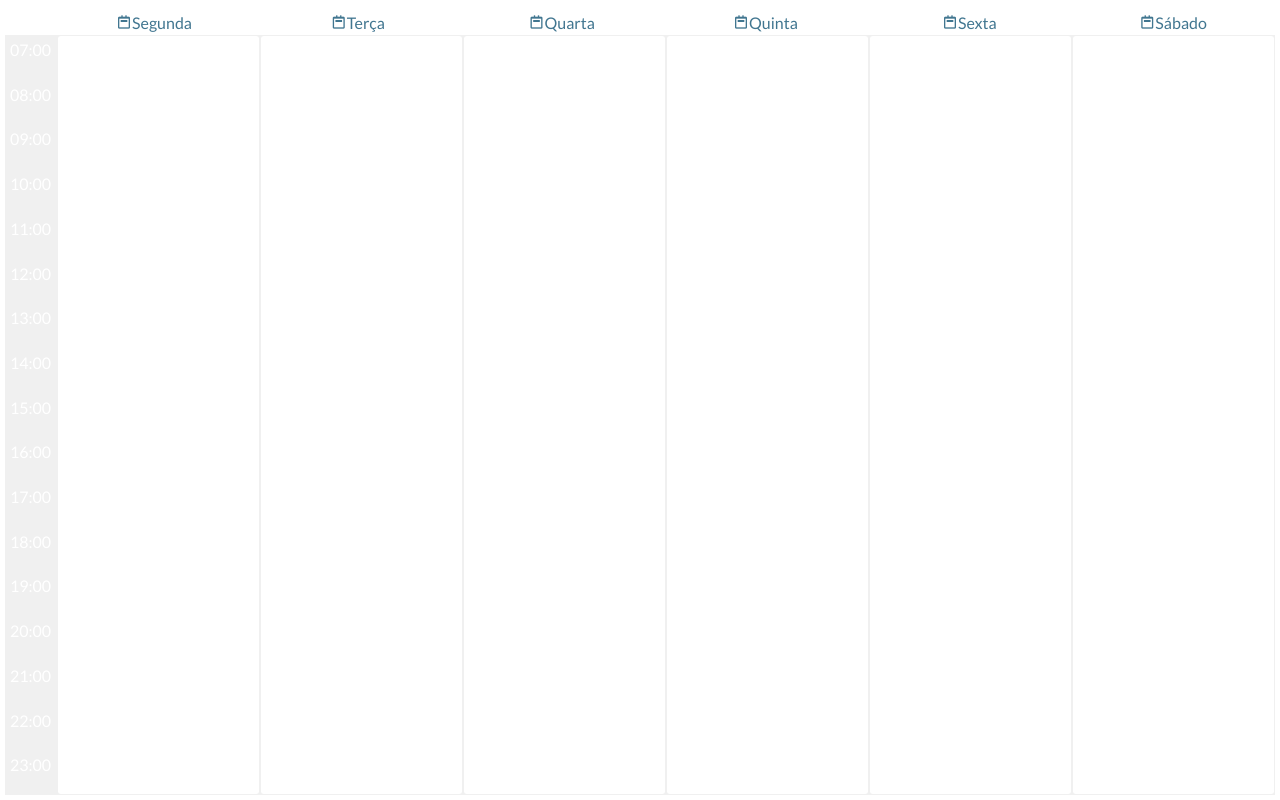
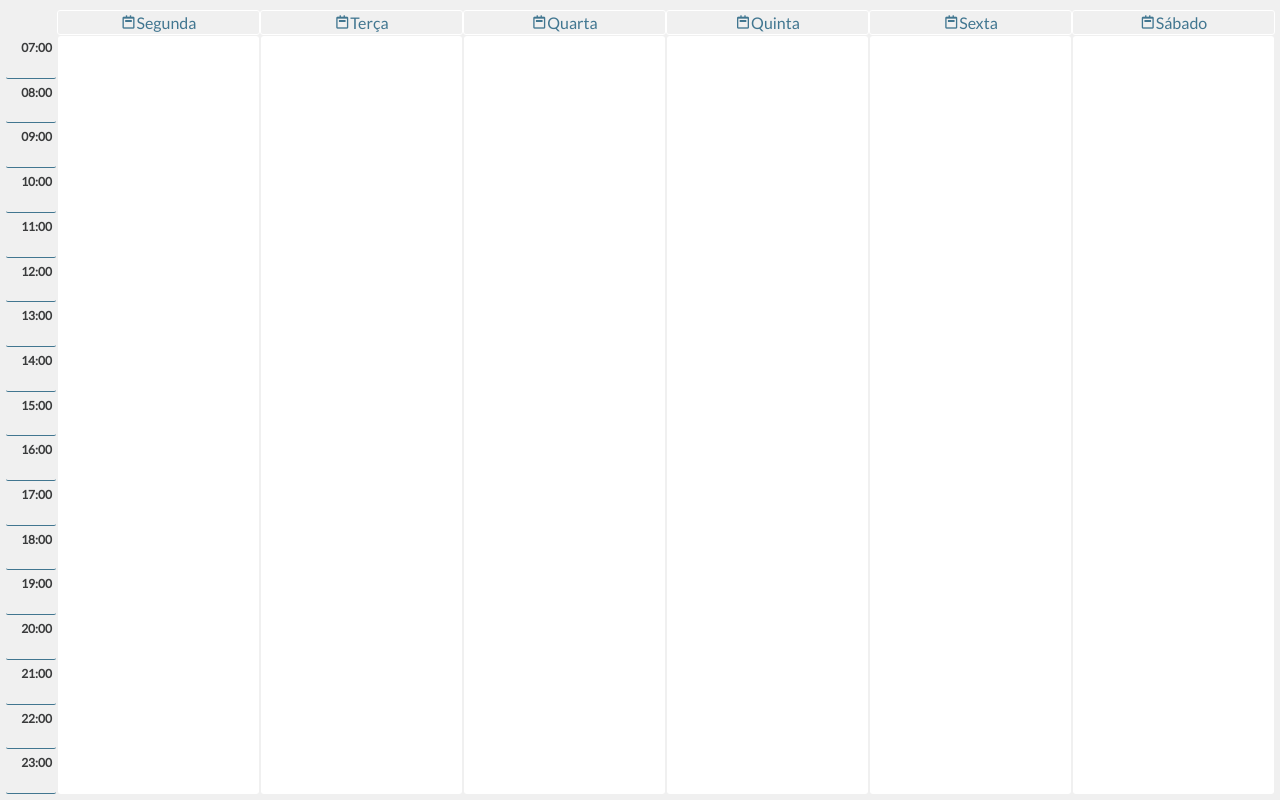
Before and after one commit to leonardo-ggomes/python-coord, a Django app: page /painel/ in a window 1280 px wide. Run offline with Django 4.2, Linux system fonts and the light colour scheme; data comes from the database, SQL or seed files in the repository; data that the repository does not hold is empty.

Commit message:
add new visual

```diff
--- a/reserva/templates/painel.html
+++ b/reserva/templates/painel.html
@@ -174,8 +174,8 @@
 
                 newEvent.innerHTML = `
                     <div class="cal-textHour"> ${event.startHourUnformat} - <strong>${event.endHourUnformat}</strong></div>
-                    <div class="tooltip"> <i class='bx bx-group'> </i>${event.turma}
-                        <span class="tooltiptext">${event.docente}</span>
+                    <div class="tooltip"> <i class='bx bx-group'> </i>${event.ambiente}
+                        <span class="tooltiptext">${event.docente} - ${event.turma}</span>
                     </div>
                 `
 
--- a/reserva/views.py
+++ b/reserva/views.py
@@ -35,19 +35,31 @@ def eventos(request):
         forms = EventoForm(request.POST)
 
         if forms.is_valid():
-            forms.save()
+
+            hasEvento = Evento.objects.filter(
+                ambiente_id=forms.data['ambiente'],
+                diasemana=forms.data['diasemana'],
+                inicio__gte=forms.data['inicio'],
+                fim__lte=forms.data['fim']).count()
+
+            if hasEvento == 0:
+                forms.save()
+
             return HttpResponseRedirect("/painel/")
+
 
         else:
             forms = EventoForm()
     elif  request.method == 'DELETE':
 
-        paramId = request.GET.get("id")
-        item = Evento.objects.filter(id=paramId)
-        print(item)
-        item.delete()
+        try:
+            paramId = request.GET.get("id")
+            item = Evento.objects.filter(id=paramId)
+            item.delete()
 
-        return HttpResponse(status=200)
+            return HttpResponse(status=200)
+        except:
+            return HttpResponse(status=500)
 
 
 
--- a/resources/styles/painel.css
+++ b/resources/styles/painel.css
@@ -42,6 +42,7 @@ body{
     flex-direction: column;
     height: 100vh;
     padding: 5px;
+    background-color: #f0f0f0;
 }
 
 .cal-filter{
@@ -171,12 +172,12 @@ input[type="time"]{
     border-radius: 4px;
     font-size: 12px;
     color: white;
-    background-color: red;
+    background-color: #417690;
     vertical-align: middle;
 }
 
 .cal-text-red{
-    color: red;
+    color: #417690;
 }
 
 .cal-btn{
@@ -185,9 +186,9 @@ input[type="time"]{
     font-size: 16px;
     height: 31px;
     cursor: pointer;
-    color: red;
+    color: #417690;
     background-color: #ffffff;
-    border: 1px solid red;
+    border: 1px solid #417690;
     padding: 10px;
     border-radius: 4px;
 }
@@ -199,7 +200,7 @@ input[type="time"]{
     margin: 1px;
     background-color: white;
     display: flex;
-    width: -webkit-fill-available;
+    flex-grow: 1;
     border-radius: 3px;
     padding: 3px;
 }
@@ -211,7 +212,7 @@ input[type="time"]{
     border-radius: 3px;
     border: 1px dashed white;
     padding: 4px;
-    border-left: 2px solid blue;
+    border-left: 2px solid #32514e;
 }
 
 .cal-colHour{
@@ -227,17 +228,20 @@ input[type="time"]{
 }
 
 #cal-hours div{
-    border-radius: 3px;
+    border-bottom: 1px solid #417690;
+    border-radius: 2px;
     padding: 4px;
     flex-grow: 1;
     margin: 1px;
-    color: white;
+    color: #3a3b3c;
     background-color: transparent;
     cursor: pointer;
     width: 50px;
-    font-weight: 500;
+    font-weight: 900;
+    font-size: 12px;
     display: flex;
     align-items: start;
+    justify-content: end;
 }
 
 .dropdown {
@@ -322,6 +326,55 @@ z-index: 1;
     text-align: center;
   }
 
+  .cal-header div:nth-child(2){
+    margin-left: 5px;
+  }
+
   .cal-header div:first-child{
     width: 50px;
   }
+
+
+  /**toast**/
+
+  #snackbar {
+    visibility: hidden;
+    min-width: 250px;
+    margin-left: -125px;
+    background-color: #000;
+    color: white;
+    text-align: center;
+    border-radius: 4px;
+    padding: 16px;
+    position: fixed;
+    z-index: 1;
+    left: 50%;
+    bottom: 30px;
+    font-size: 17px;
+  }
+
+  #snackbar.show {
+    visibility: visible;
+    -webkit-animation: fadein 0.5s, fadeout 0.5s 2.5s;
+    animation: fadein 0.5s, fadeout 0.5s 2.5s;
+  }
+
+  @-webkit-keyframes fadein {
+    from {bottom: 0; opacity: 0;}
+    to {bottom: 30px; opacity: 1;}
+  }
+
+  @keyframes fadein {
+    from {bottom: 0; opacity: 0;}
+    to {bottom: 30px; opacity: 1;}
+  }
+
+  @-webkit-keyframes fadeout {
+    from {bottom: 30px; opacity: 1;}
+    to {bottom: 0; opacity: 0;}
+  }
+
+  @keyframes fadeout {
+    from {bottom: 30px; opacity: 1;}
+    to {bottom: 0; opacity: 0;}
+  }
```
Also changed, not shown: reserva/static/styles/painel.css (+6 -6 lines).
